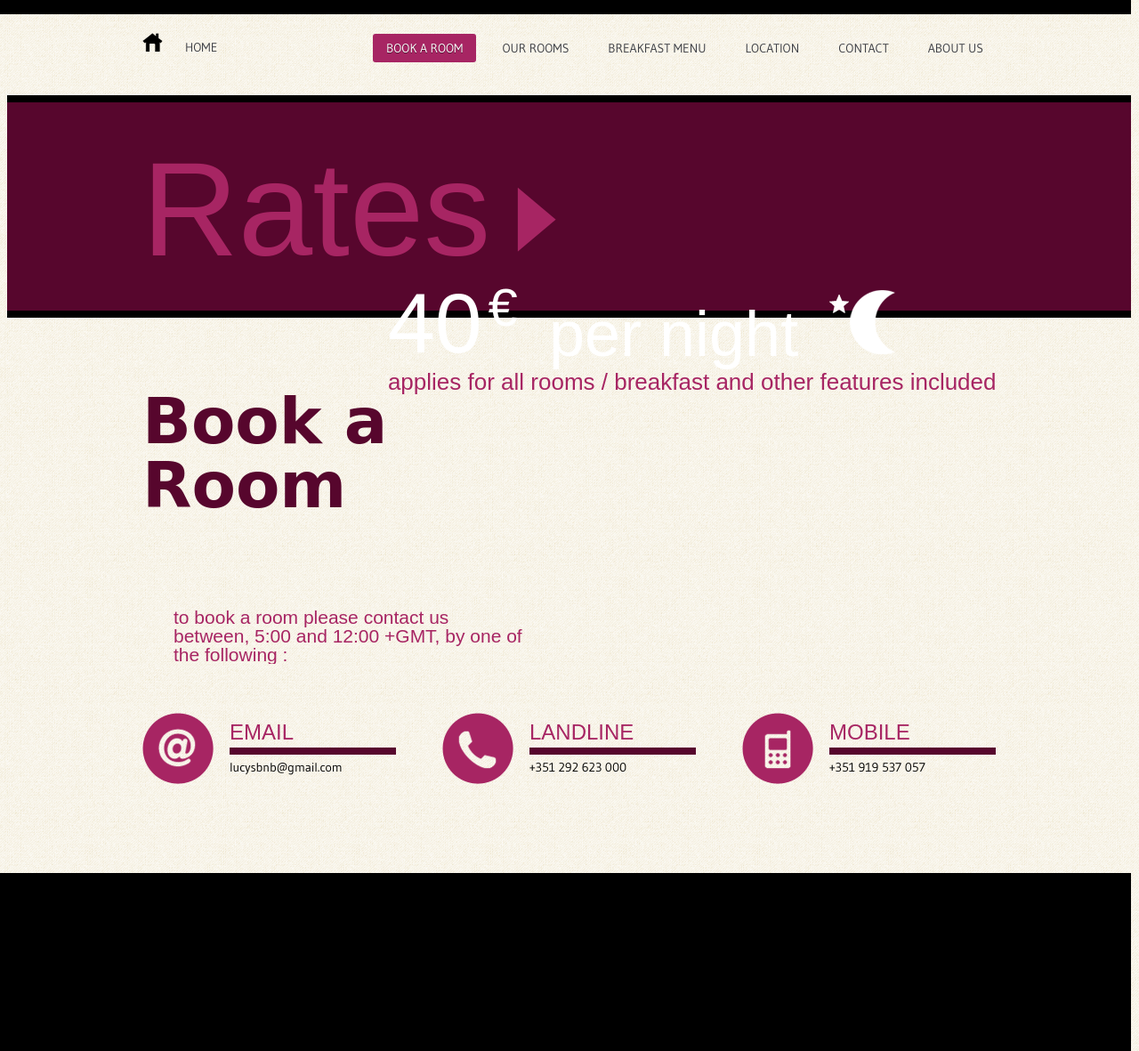
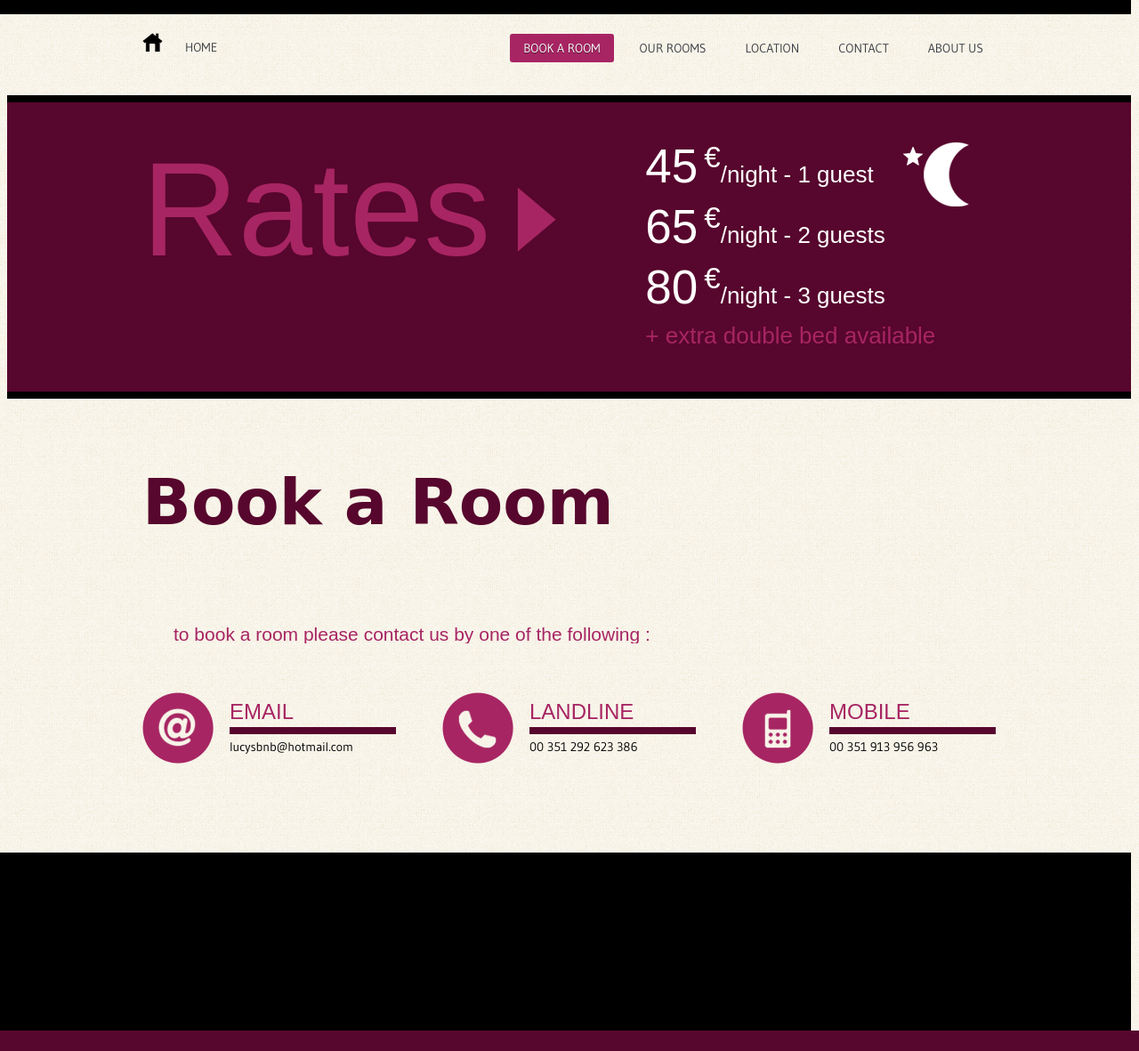
Before and after one commit to SamanthaPT/lucys_bnb, a Python web app: template templates/book_room.html in a window 1280 px wide. Shown: the whole page at 89% size. After the commit the page ends 1158 px from the top, so only its background shows below. Run offline with Jinja, Linux system fonts and the light colour scheme; the template is opened without the code that fills it, so the values that code supplies are empty; some web fonts are replaced.

Commit message:
Change of copy with mommy - disabled breakfast menu page

```diff
--- a/index.py
+++ b/index.py
@@ -31,10 +31,6 @@ def rooms(request):
   params = {}
   return shortcuts.render_to_response("our_rooms.html", params)
 
-def breakfast(request):
-  params = {}
-  return shortcuts.render_to_response("breakfast.html", params)
-
 def location(request):
   params = {}
   return shortcuts.render_to_response("location.html", params)
--- a/static/css/style.css
+++ b/static/css/style.css
@@ -298,6 +298,10 @@ transition: background .25s linear;
  margin-left: 35px;
  }
 
+.ml100 {
+ margin-left: 100px;
+ }
+
  .mt23 {
  margin-top: 23px;
  }
@@ -359,6 +363,9 @@ transition: background .25s linear;
  height: 368px;
  left: 623px;
  top: 59px;
+ transition: background .25s linear;
+-webkit-transition: background .25s linear;
+-moz-transition: background .25s linear;
  }
 
  div.carousel_img {
@@ -403,7 +410,7 @@ transition: background .25s linear;
  left: -152px;
  background-color: #57062d;
  width: 1263px;
- height: 234px;
+ height: 325px;
  border-top: 8px solid #000;
  border-bottom: 8px solid #000;
  }
@@ -457,7 +464,8 @@ transition: background .25s linear;
  }
 
  div.top_txt {
- height: 100px;
+ height: 68px;
+ margin-right: 100px;
  }
 
  div.large_white_txt {
@@ -467,12 +475,12 @@ transition: background .25s linear;
 
  div.large_white_txt p {
  font-family: 'Rancho', sans-serif;
- font-size: 72px;
+ font-size: 26px;
  color: #fff;
  }
 
  div.large_white_txt span{
-  font-size: 95px;
+  font-size: 53px;
  }
 
  div.large_euro {
@@ -483,18 +491,16 @@ transition: background .25s linear;
 
  div.large_euro p {
  font-family: 'Rancho', sans-serif;
- font-size: 60px;
+ font-size: 33px;
  color: #fff;
  }
 
  div.star_moon {
- position: relative;
- float: left;
+ position: absolute;
+ left: 290px;
  background-image:url(/static/img/star_moon.png);
  width: 74px;
  height: 72px;
- margin-left: 35px;
- margin-top: 10px;
  }
 
  div.bottom_txt {
@@ -942,8 +948,8 @@ position: absolute;
 }
 
 div.popup_wrapper2 {
-left: -227px;
-top: -70px;
+left: -720px;
+top: -98px;
 position: absolute;
 }
 
@@ -965,7 +971,7 @@ div.popup p {
 padding: 21px;
 color: #fff;
 font-family: 'Gudea', sans-serif;
-text-align: center;
+text-align: justify;
 font-size: 14px;
 }
 
@@ -982,8 +988,8 @@ border-top: 10px solid #000;
 
 div.triangle-down2 {
 position: absolute;
-left: 277px;
-top: 56px;
+left: 770px;
+top: 84px;
 width: 0;
 height: 0;
 border-left: 10px solid transparent;
--- a/templates/about_us.html
+++ b/templates/about_us.html
@@ -37,7 +37,6 @@
 				<ul>
 					<li><a class="active2" href="/book_room">Book a Room</a></li>
 					<li><a href="/our_rooms">Our Rooms</a></li>
-					<li><a href="/breakfast">Breakfast Menu</a></li>
 					<li><a href="/location">Location</a></li>
 					<li><a href="/contact">Contact</a></li>
 					<li><a class="active" href="/about_us">About Us</a></li>
--- a/templates/book_room.html
+++ b/templates/book_room.html
@@ -37,7 +37,6 @@
 				<ul>
 					<li><a class="active" href="/book_room">Book a Room</a></li>
 					<li><a href="/our_rooms">Our Rooms</a></li>
-					<li><a href="/breakfast">Breakfast Menu</a></li>
 					<li><a href="/location">Location</a></li>
 					<li><a href="/contact">Contact</a></li>
 					<li><a href="/about_us">About Us</a></li>
@@ -53,22 +52,44 @@
 					</div>
 					<div class="large_arrow"></div>
 				</div>
-				<div class="header_right">
+				<div class="header_left ml100">
+					<div class="star_moon"></div>
 					<div class="top_txt">
 						<div class="large_white_txt">
-							<p><span>40</span></p>
+							<p><span>45</span></p>
 						</div>
 						<div class="large_euro">
 							<p>&#8364;</p>
 						</div>
-						<div class="large_white_txt ml35 mt23">
-							<p>per night</p>
+						<div class="large_white_txt mt23">
+							<p>/night - 1 guest</p>
 						</div>
-						<div class="star_moon"></div>
+					</div>
+					<div class="top_txt">
+						<div class="large_white_txt">
+							<p><span>65</span></p>
+						</div>
+						<div class="large_euro">
+							<p>&#8364;</p>
+						</div>
+						<div class="large_white_txt mt23">
+							<p>/night - 2 guests</p>
+						</div>
+					</div>
+					<div class="top_txt">
+						<div class="large_white_txt">
+							<p><span>80</span></p>
+						</div>
+						<div class="large_euro">
+							<p>&#8364;</p>
+						</div>
+						<div class="large_white_txt mt23">
+							<p>/night - 3 guests</p>
+						</div>
 					</div>
 					<div class="bottom_txt">
 						<div class="medium_purple">
-							<p>applies for all rooms / breakfast and other features included</p>
+							<p>+ extra double bed available</p>
 						</div>
 					</div>
 				</div>
@@ -79,7 +100,7 @@
 			<div class="header_row">
 				<h2>Book a Room</h2>
 				<div class="small_purple">
-					<p>to book a room please contact us between, 5:00 and 12:00 +GMT, by one of the following :</p>
+					<p>to book a room please contact us by one of the following :</p>
 				</div>
 			</div>
 			<div class="list_row">
@@ -90,7 +111,7 @@
 							<p>Email</p>
 						</div>
 						<div class="bullet_object">
-							<p class="lh17">lucysbnb@gmail.com</p>
+							<p class="lh17">lucysbnb@hotmail.com</p>
 						</div>
 					</div>
 				</div>
@@ -101,7 +122,7 @@
 							<p>Landline</p>
 						</div>
 						<div class="bullet_object">
-							<p class="lh17">+351 292 623 000</p>
+							<p class="lh17">00 351 292 623 386</p>
 						</div>
 					</div>
 				</div>
@@ -112,7 +133,7 @@
 							<p>Mobile</p>
 						</div>
 						<div class="bullet_object">
-							<p class="lh17">+351 919 537 057</p>
+							<p class="lh17">00 351 913 956 963</p>
 						</div>
 					</div>
 				</div>
--- a/urls.py
+++ b/urls.py
@@ -20,7 +20,6 @@ urlpatterns = patterns(
     (r'^$', 'index.index'),
 	(r'^book_room$', 'index.book'),
 	(r'^our_rooms$', 'index.rooms'),
-	(r'^breakfast$', 'index.breakfast'),
 	(r'^location$', 'index.location'),
 	(r'^contact$', 'index.contact'),
 	(r'^about_us$', 'index.about_us'),
```
Also changed, not shown: templates/contact.html (+4 -5 lines), templates/index.html (+3 -6 lines), templates/location.html (+5 -6 lines), templates/our_rooms.html (+7 -8 lines), 2 other files.
